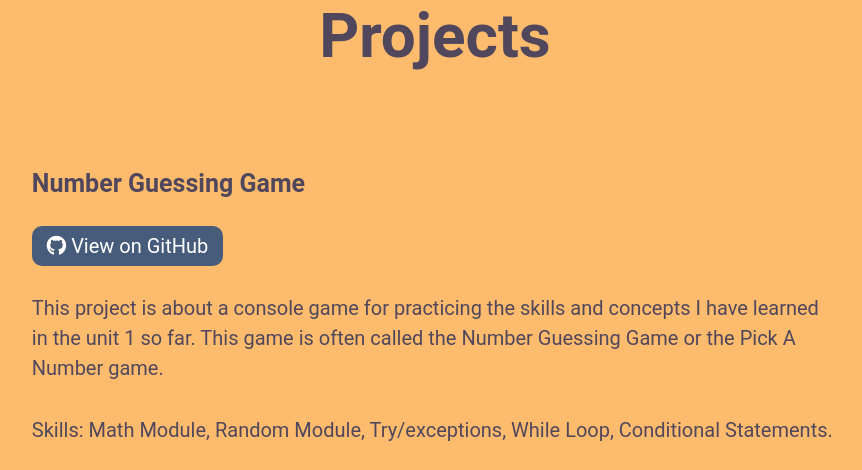
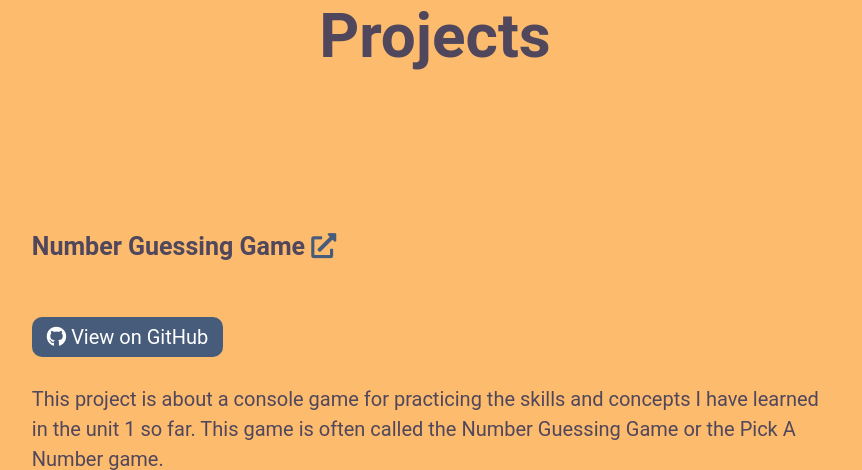
Before and after one commit to hanscode/sqlalchemy-portfolio, a Flask app: page / in a window 1280 px wide. Shown: the part 2460-2930 px from the top of the page, without its empty margins (205-1067 px from the left). Run offline with Flask 3, Linux system fonts and the light colour scheme; data comes from the database, SQL or seed files in the repository.

Commit message:
README file editions and project links

```diff
--- a/static/css/styles.css
+++ b/static/css/styles.css
@@ -257,6 +257,11 @@ Projects
 #projects .a-project h3 {
     margin-bottom: 2rem;
     margin-top: 3rem;
+}
+#projects .a-project h3 a > i {
+    color: var(--primary);
+    text-decoration: none;
+    font-size: 25px;
 }
 
 .github-btn {
--- a/templates/index.html
+++ b/templates/index.html
@@ -2,7 +2,7 @@
 
 {% block header %}
 <h1>Python Developer</h1>
-<p>I'm a design-minded Pythong developer focused on building accessible products for the web.</p>
+<p>I'm a design-minded Python developer focused on building accessible products for the web.</p>
 <img src="{{ url_for('static', filename='images/headshot.png')}}" alt="Headshot of myself">
 {% endblock %}
 
@@ -42,7 +42,10 @@
     <div id="project-list">
         {% for project in projects %}
         <div id="project{{ project.id }}" class="a-project">
-            <h3>{{ project.title }}</h3>
+            <h3>{{ project.title }} <a href="{{ url_for('project_detail', id=project.id) }}">
+                <i class="fas fa-external-link-alt"></i>
+            </a></h3>
+
             <a href="{{ project.github }}" class="github-btn" target="_blank" rel="noopener noreferrer nofollow">
                 <i class="fab fa-github"></i>
                 View on GitHub
```
Also changed, not shown: README.md.
